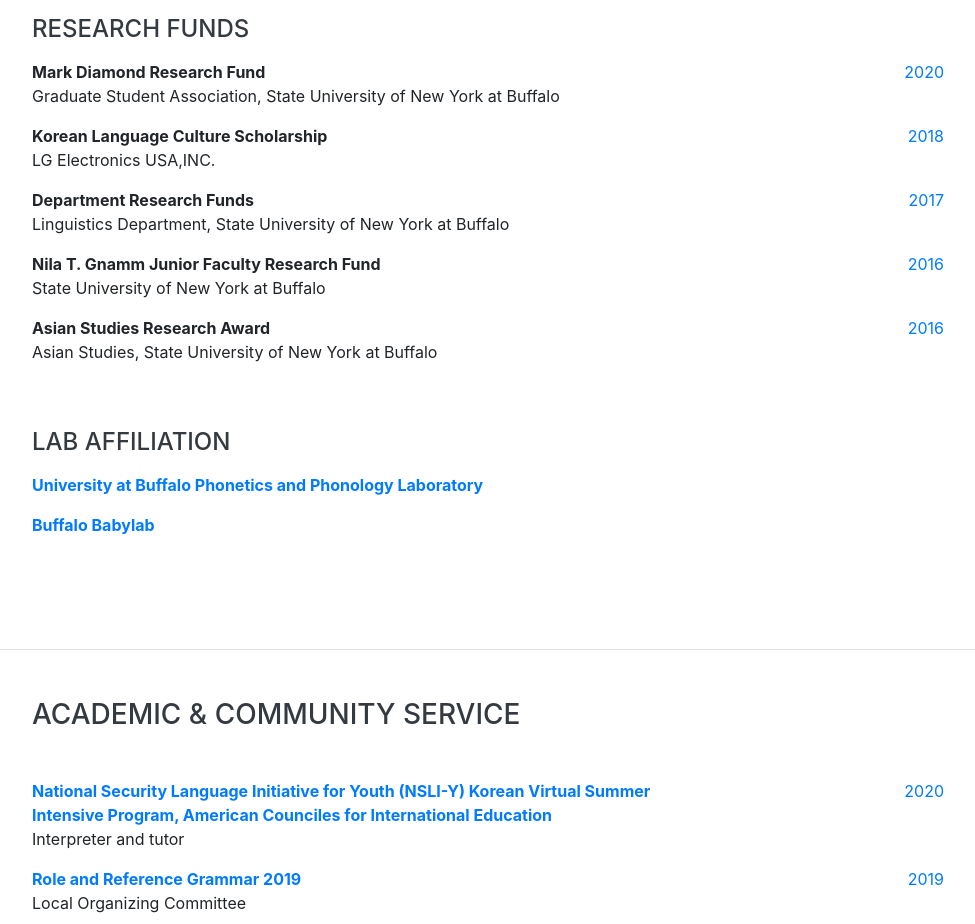
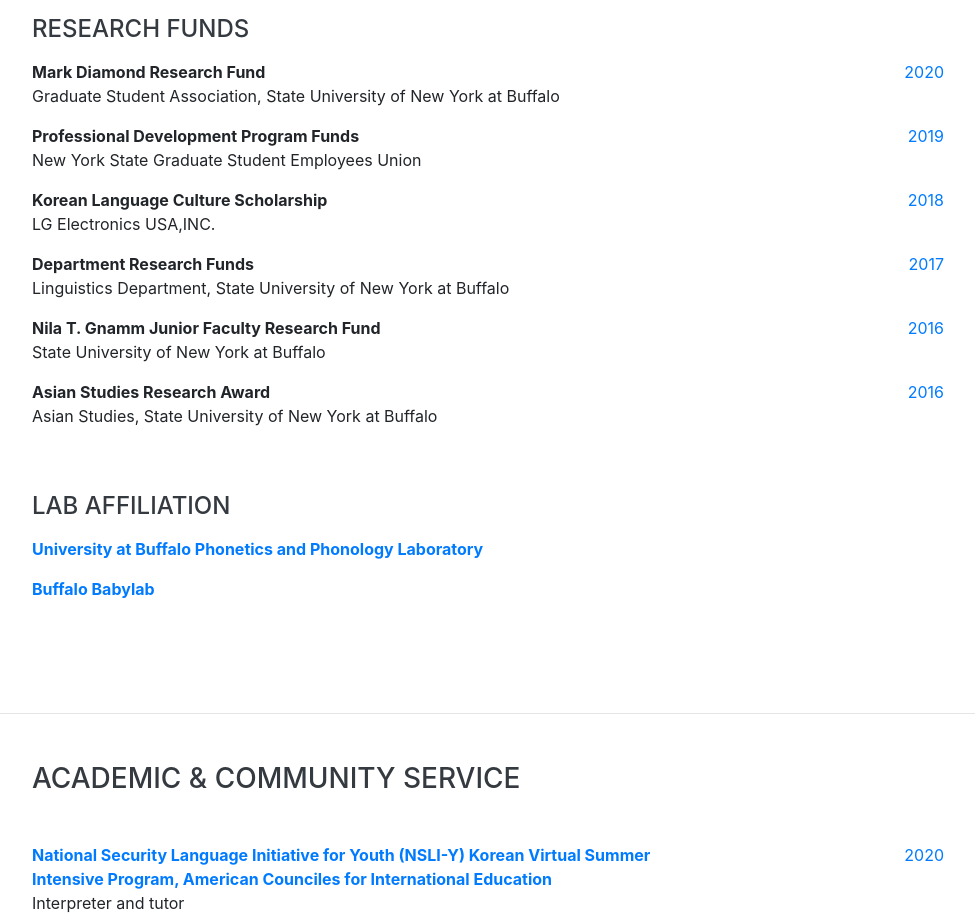
Before and after one commit to seongjihye/linguist, a website with bundled scripts: page index.html in a window 1280 px wide. Shown: the part 3860-4784 px from the top of the page, without its empty margins (288-1263 px from the left). Built offline with nearby package versions, Linux system fonts and the light colour scheme; a web font is replaced by a local one.

Commit message:
Update index.html

```diff
--- a/index.html
+++ b/index.html
@@ -246,6 +246,15 @@
           </div>
         </div>
 
+        <div class="resume-item d-flex flex-column flex-md-row justify-content-between mb-0">
+          <div class="resume-content">
+              <p colar="black" class="mb-0"><b>Professional Development Program Funds</b></p>
+               <p>New York State Graduate Student Employees Union</p>
+          </div>
+          <div class="resume-date text-md-right">
+            <span class="text-primary"> 2019</span>
+          </div>
+        </div>
 
         <div class="resume-item d-flex flex-column flex-md-row justify-content-between mb-0">
           <div class="resume-content">
```
